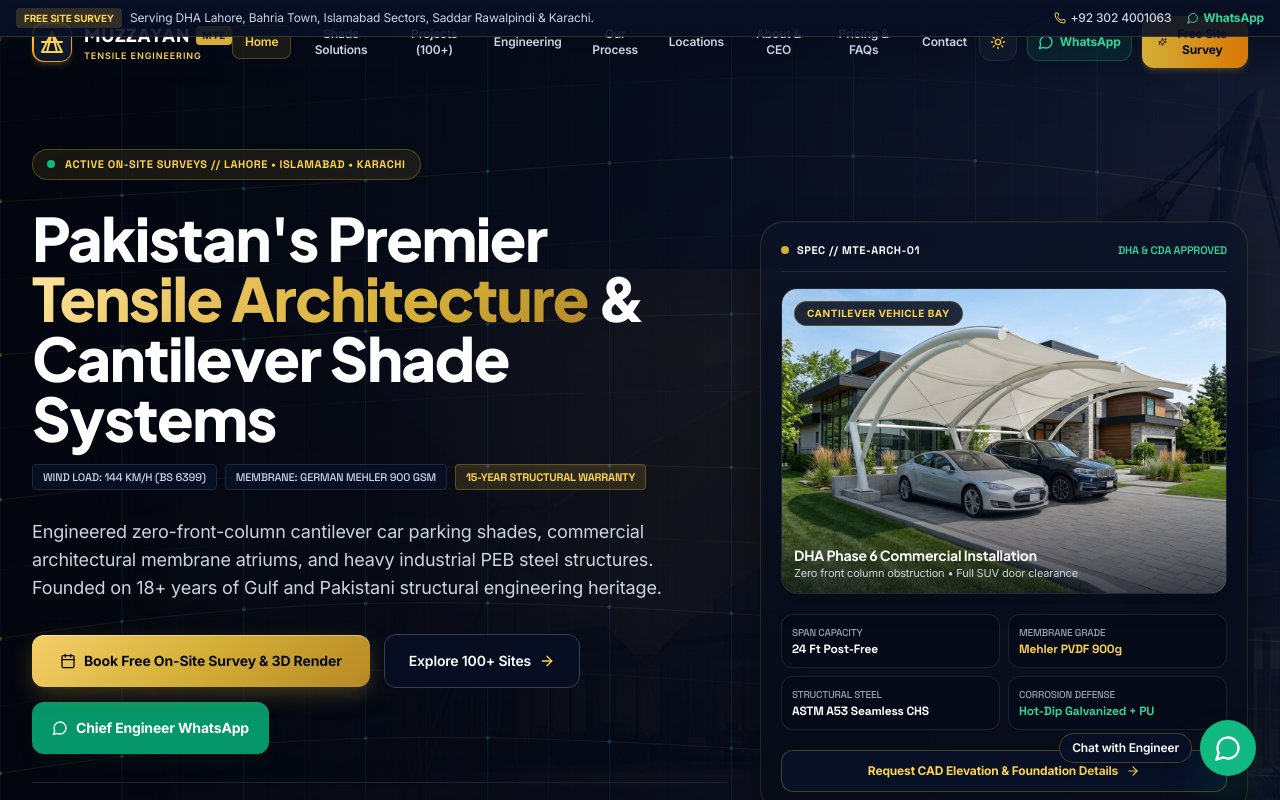
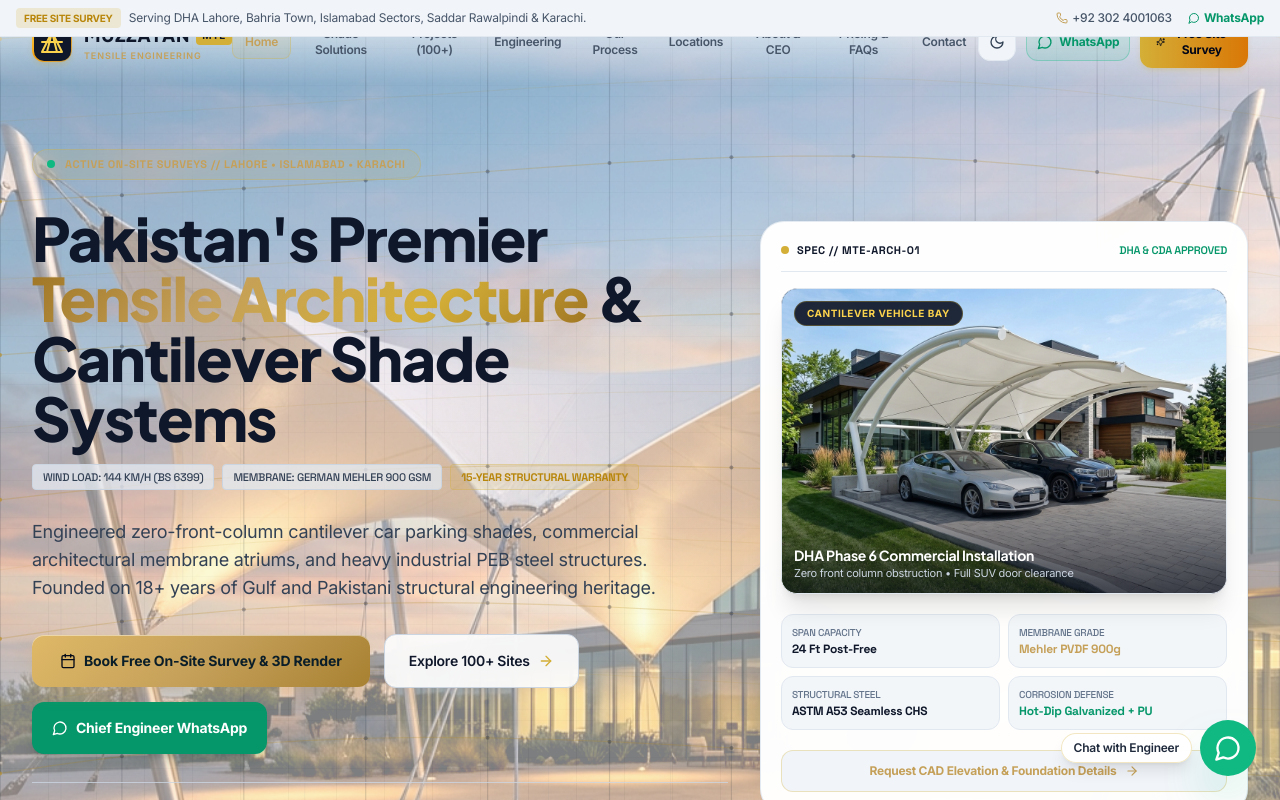
Before and after one commit to waseem-abbas12/muzzayan-tensile-engineering, a React (Vite) app: page / in a window 1280 px wide. Shown: the top 800 px of the page. Built offline with nearby package versions, Linux system fonts and the light colour scheme.

Commit message:
Switch default to Executive Architectural Daylight Luxury theme, refine layout colors, contrast, and typography

```diff
--- a/src/context/ThemeContext.tsx
+++ b/src/context/ThemeContext.tsx
@@ -17,7 +17,7 @@
 export const ThemeProvider: React.FC<{ children: React.ReactNode }> = ({ children }) => {
   const [theme, setThemeState] = useState<Theme>(() => {
     const saved = localStorage.getItem('mte_theme') as Theme | null;
-    return saved || 'dark'; // Signature luxury architectural dark mode as default
+    return saved || 'light'; // Executive Architectural Daylight Luxury Theme as default
   });
 
   useEffect(() => {
--- a/src/index.css
+++ b/src/index.css
@@ -5,7 +5,7 @@
 @layer base {
   :root {
     --bg-page: #F8FAFC;
-    --text-primary: #0F172A;
+    --text-primary: #0A1E29;
     --text-muted: #475569;
     --border-subtle: #E2E8F0;
   }
@@ -19,9 +19,12 @@
 
   body {
     background-color: #F8FAFC;
-    color: #0F172A;
+    color: #0A1E29;
     overflow-x: hidden;
-    letter-spacing: -0.01em;
+    letter-spacing: -0.015em;
+    font-feature-settings: "cv02", "cv03", "cv04", "cv11";
+    -webkit-font-smoothing: antialiased;
+    -moz-osx-font-smoothing: grayscale;
     transition: background-color 0.3s ease, color 0.3s ease;
   }
 
@@ -33,10 +36,10 @@
 
 /* Subtle Architectural Grid Background */
 .bg-architectural-grid {
-  background-size: 44px 44px;
+  background-size: 48px 48px;
   background-image:
-    linear-gradient(to right, rgba(15, 23, 42, 0.035) 1px, transparent 1px),
-    linear-gradient(to bottom, rgba(15, 23, 42, 0.035) 1px, transparent 1px);
+    linear-gradient(to right, rgba(14, 42, 56, 0.04) 1px, transparent 1px),
+    linear-gradient(to bottom, rgba(14, 42, 56, 0.04) 1px, transparent 1px);
 }
 
 .dark .bg-architectural-grid {
@@ -46,39 +49,46 @@
 }
 
 .bg-radial-glow {
-  background: radial-gradient(circle at 50% 15%, rgba(212, 175, 55, 0.12) 0%, rgba(248, 250, 252, 0) 65%);
+  background: radial-gradient(circle at 50% 15%, rgba(197, 160, 89, 0.14) 0%, rgba(248, 250, 252, 0) 65%);
 }
 
 .dark .bg-radial-glow {
   background: radial-gradient(circle at 50% 15%, rgba(229, 169, 60, 0.12) 0%, rgba(7, 13, 29, 0) 65%);
 }
 
-/* Typography Gradients */
+/* Typography Gradients - Deep Architectural Champagne Gold */
 .gold-gradient-text {
+  background: linear-gradient(135deg, #9E7422 0%, #C5A059 35%, #D4AF37 70%, #9E7422 100%);
+  -webkit-background-clip: text;
+  -webkit-text-fill-color: transparent;
+}
+
+.dark .gold-gradient-text {
   background: linear-gradient(135deg, #FFE8A3 0%, #E8C15A 35%, #D4AF37 70%, #B48828 100%);
   -webkit-background-clip: text;
   -webkit-text-fill-color: transparent;
 }
 
 .gold-gradient-text-subtle {
-  background: linear-gradient(135deg, #FFFFFF 0%, #F5DEB3 50%, #D4AF37 100%);
+  background: linear-gradient(135deg, #0A1E29 0%, #475569 50%, #C5A059 100%);
   -webkit-background-clip: text;
   -webkit-text-fill-color: transparent;
 }
 
-/* Glassmorphism Cards: Clean, Executive, Subtle Rim Light */
+/* Glassmorphism Cards: Clean, Executive Architectural Daylighting */
 .glass-panel {
-  background: rgba(255, 255, 255, 0.95);
+  background: rgba(255, 255, 255, 0.98);
   backdrop-filter: blur(20px);
   -webkit-backdrop-filter: blur(20px);
-  border: 1px solid rgba(226, 232, 240, 0.95);
-  box-shadow: 0 4px 24px -2px rgba(15, 23, 42, 0.04);
+  border: 1px solid rgba(226, 232, 240, 0.9);
+  box-shadow: 0 4px 20px -2px rgba(10, 30, 41, 0.05), 0 1px 3px 0 rgba(10, 30, 41, 0.03);
   transition: all 0.3s cubic-bezier(0.16, 1, 0.3, 1);
 }
 
 .glass-panel:hover {
-  border-color: rgba(212, 175, 55, 0.45);
-  box-shadow: 0 12px 32px -4px rgba(15, 23, 42, 0.08);
+  border-color: rgba(197, 160, 89, 0.45);
+  box-shadow: 0 16px 36px -4px rgba(10, 30, 41, 0.08), 0 0 15px -3px rgba(197, 160, 89, 0.12);
+  transform: translateY(-2px);
 }
 
 .dark .glass-panel {
@@ -92,21 +102,22 @@
 .dark .glass-panel:hover {
   border-color: rgba(212, 175, 55, 0.4);
   box-shadow: 0 16px 44px -8px rgba(0, 0, 0, 0.7), 0 0 20px -5px rgba(212, 175, 55, 0.12), inset 0 1px 0 rgba(255, 255, 255, 0.08);
+  transform: translateY(-2px);
 }
 
 /* Luxury Gold Button */
 .gold-btn {
-  background: linear-gradient(135deg, #F5CF68 0%, #D4AF37 50%, #B88924 100%);
-  color: #070B14;
+  background: linear-gradient(135deg, #DFB967 0%, #C5A059 50%, #A88132 100%);
+  color: #0A1E29;
   font-weight: 700;
   letter-spacing: -0.01em;
-  box-shadow: 0 8px 24px -4px rgba(212, 175, 55, 0.35), inset 0 1px 0 rgba(255, 255, 255, 0.4);
+  box-shadow: 0 6px 20px -3px rgba(197, 160, 89, 0.32), inset 0 1px 0 rgba(255, 255, 255, 0.45);
   transition: all 0.25s cubic-bezier(0.16, 1, 0.3, 1);
 }
 
 .gold-btn:hover {
-  background: linear-gradient(135deg, #FDE08A 0%, #DEB943 50%, #C4942B 100%);
-  box-shadow: 0 12px 30px -4px rgba(212, 175, 55, 0.48), inset 0 1px 0 rgba(255, 255, 255, 0.6);
+  background: linear-gradient(135deg, #ECD289 0%, #D4AF37 50%, #B88B35 100%);
+  box-shadow: 0 10px 28px -4px rgba(197, 160, 89, 0.45), inset 0 1px 0 rgba(255, 255, 255, 0.65);
   transform: translateY(-1px);
 }
 
--- a/src/pages/Home.tsx
+++ b/src/pages/Home.tsx
@@ -47,10 +47,10 @@
             alt="Muzzayan Tensile Engineering Cantilever Architecture"
             className="w-full h-full object-cover object-center scale-105 motion-safe:animate-pulse opacity-25 dark:opacity-20 filter contrast-125"
           />
-          {/* Deep Obsidian Architectural Vignette Overlay */}
-          <div className="absolute inset-0 bg-gradient-to-r from-slate-50 via-slate-50/90 to-slate-50/70 dark:from-[#03060E] dark:via-[#050A18]/95 dark:to-[#081026]/85" />
-          <div className="absolute inset-0 bg-architectural-grid opacity-25 dark:opacity-20" />
-          <div className="absolute top-1/4 left-1/3 w-[600px] h-[600px] bg-radial-glow pointer-events-none opacity-50 dark:opacity-40" />
+          {/* Clean Executive Daylight Architectural Gradient Overlay */}
+          <div className="absolute inset-0 bg-gradient-to-r from-slate-50/98 via-slate-50/92 to-white/70 dark:from-[#03060E] dark:via-[#050A18]/95 dark:to-[#081026]/85" />
+          <div className="absolute inset-0 bg-architectural-grid opacity-30 dark:opacity-20" />
+          <div className="absolute top-1/4 left-1/3 w-[600px] h-[600px] bg-radial-glow pointer-events-none opacity-60 dark:opacity-40" />
         </div>
 
         {/* Dynamic Hyperbolic Math Cable Simulation */}
```
